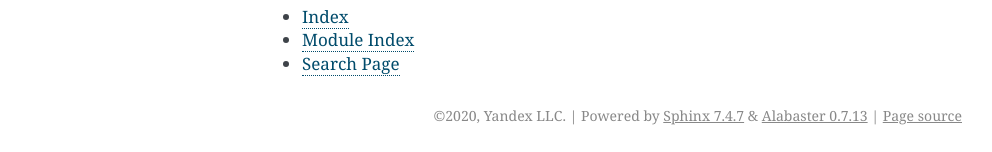
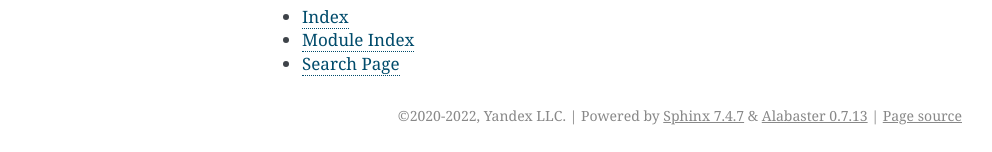
Before and after one commit to yandex/yandex-taxi-testsuite, a Sphinx documentation site: the page built from docs/index.rst, in a window 1280 px wide. Shown: the part 807-959 px from the top of the page, without its empty margins (148-1140 px from the left). Built offline with Sphinx 7.4.7, drawn with Linux system fonts in a browser that asks for light colours; part of the change alters nothing that is shown.

```diff
--- a/docs/conf.py
+++ b/docs/conf.py
@@ -14,16 +14,21 @@
 # import os
 # import sys
 # sys.path.insert(0, os.path.abspath('.'))
+import configparser
+import datetime
 
+today = datetime.date.today()
+setup_config = configparser.ConfigParser()
+setup_config.read('../setup.cfg')
 
 # -- Project information -----------------------------------------------------
 
-project = 'testsuite'
-copyright = '2020, Yandex LLC'
+project = 'yandex-taxi-testsuite'
+copyright = f'2020-{today.year}, Yandex LLC'
 author = 'Yandex LLC'
 
 # The full version, including alpha/beta/rc tags
-release = '0.1'
+release = setup_config['metadata']['version']
 
 
 # -- General configuration ---------------------------------------------------
```
Also changed, not shown: 1 other file.
